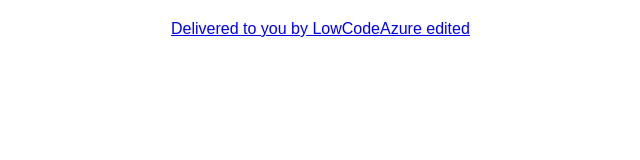
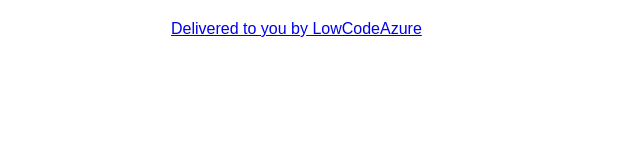
Before and after one commit to LowCodeAzure/StaticWebSite, a plain HTML site: page index.html in a window 1280 px wide. Shown: the full height of the page, 149-789 px from the left. Drawn offline with Linux system fonts and the light colour scheme.

Commit message:
Update index.html
reset

```diff
--- a/index.html
+++ b/index.html
@@ -10,7 +10,7 @@
 
 <body>
   <main>
-    <a href="http://www.lowcodeazure.com" target="_blank" rel="noopener noreferrer">Delivered to you by LowCodeAzure edited</a>
+    <a href="http://www.lowcodeazure.com" target="_blank" rel="noopener noreferrer">Delivered to you by LowCodeAzure</a>
   </main>
 </body>
 
```
